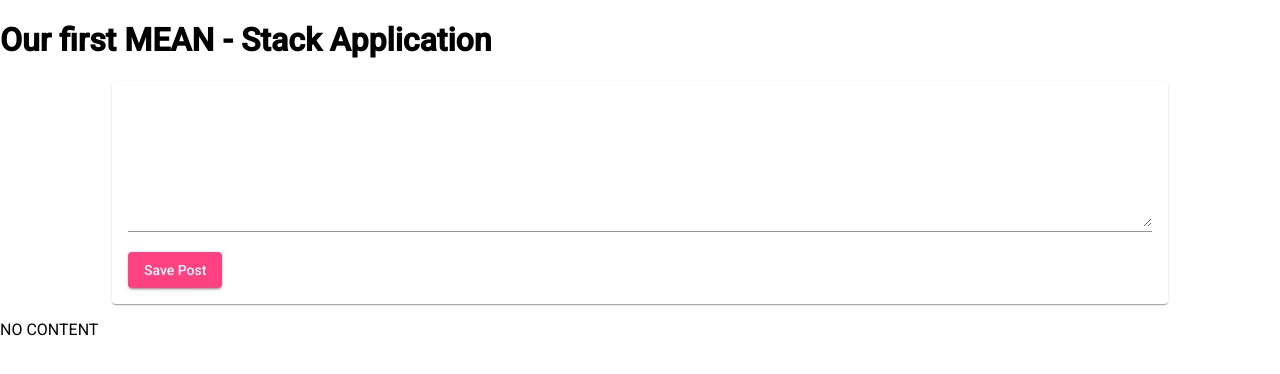
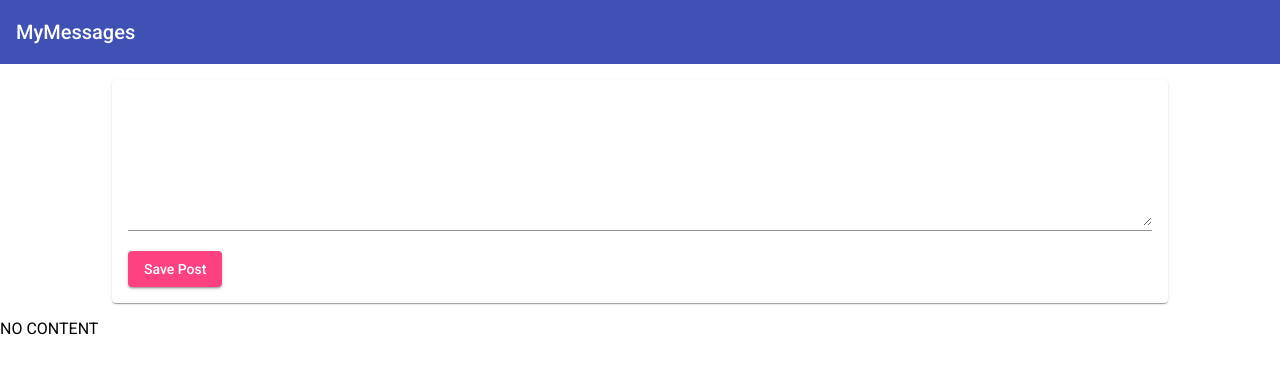
Before and after one commit to ikoinaris/MEANProject, an Angular app: page / in a window 1280 px wide. Shown: the top 374 px of the page. Built offline with nearby package versions, Linux system fonts and the light colour scheme.

Commit message:
mat-toolbar to add toolbar

```diff
--- a/src/app/app.component.css
+++ b/src/app/app.component.css
@@ -0,0 +1,3 @@
+main {
+    margin-top: 1rem;
+}
--- a/src/app/app.component.html
+++ b/src/app/app.component.html
@@ -1,2 +1,4 @@
-<h1>Our first MEAN - Stack Application</h1>
-<app-post-create></app-post-create>
+<app-header></app-header>
+<main>
+    <app-post-create></app-post-create>
+</main>
--- /dev/null
+++ b/src/app/header/header.component.html
@@ -0,0 +1 @@
+<mat-toolbar color="primary">MyMessages</mat-toolbar>
```
Also changed, not shown: src/app/app.module.ts (+6 -2 lines), src/app/header/header.component.ts (added, +9 -0 lines).
